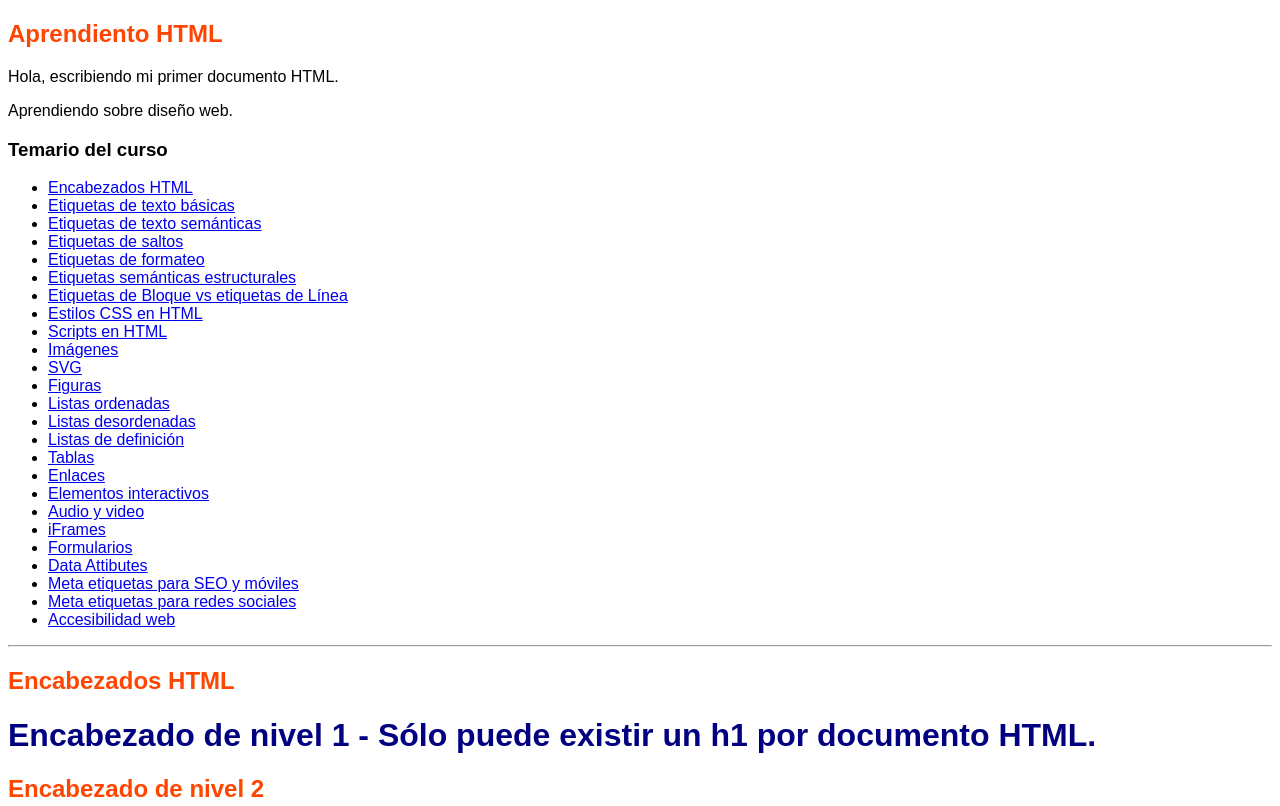
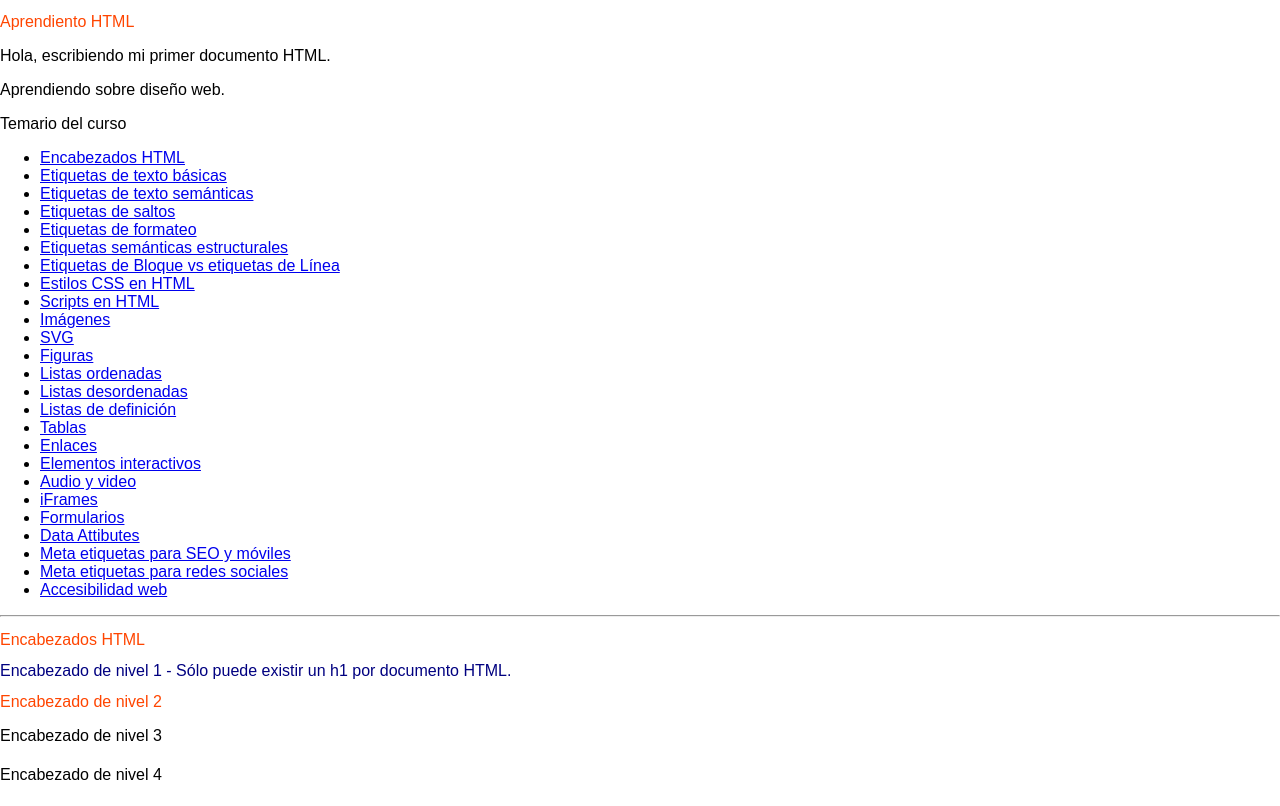
Before and after one commit to mk1871/my_app_webflow, a plain HTML site: page index.html in a window 1280 px wide. Shown: the top 806 px of the page. Drawn offline with Linux system fonts and the light colour scheme.

Commit message:
Añadir reset css

```diff
--- /dev/null
+++ b/assets/reset.css
@@ -0,0 +1,20 @@
+* {
+	min-width: 0;
+	font: inherit;
+}
+
+*, *::before, *::after { box-sizing: border-box;}
+
+img, video, svg { display: block;
+height: auto;
+max-width: 100%;}
+
+body {
+	margin: 0;
+min-height: 100dvh;}
+
+h1, h2, h3, h4, h5, h6 {
+	text-wrap: balance;
+}
+
+p {text-wrap: pretty}
--- a/index.html
+++ b/index.html
@@ -45,6 +45,7 @@
         color: orangered;
       }
     </style>
+    <link rel="stylesheet" href="assets/reset.css" />
     <link rel="stylesheet" href="assets/style.css" />
   </head>
 
```
